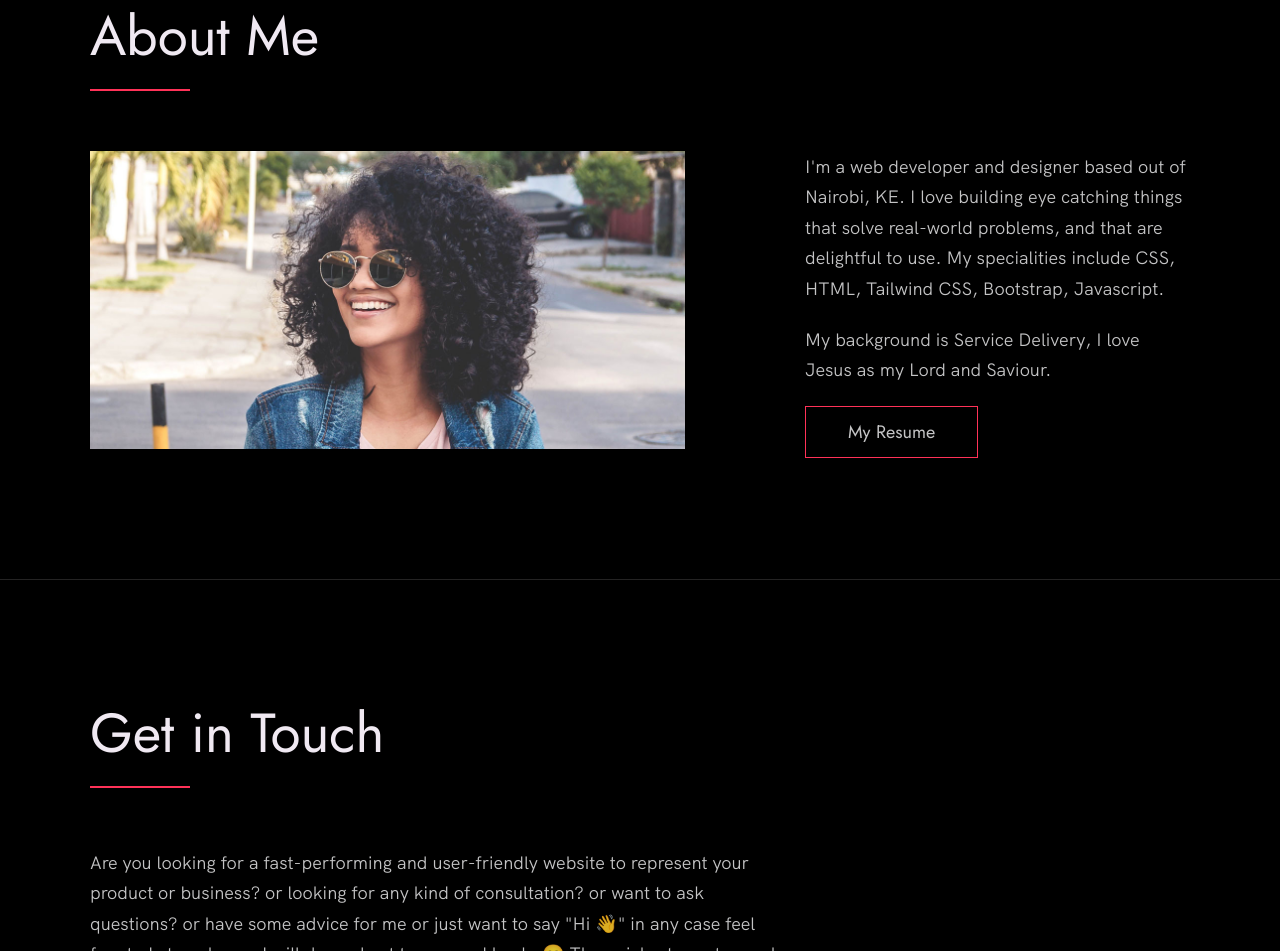
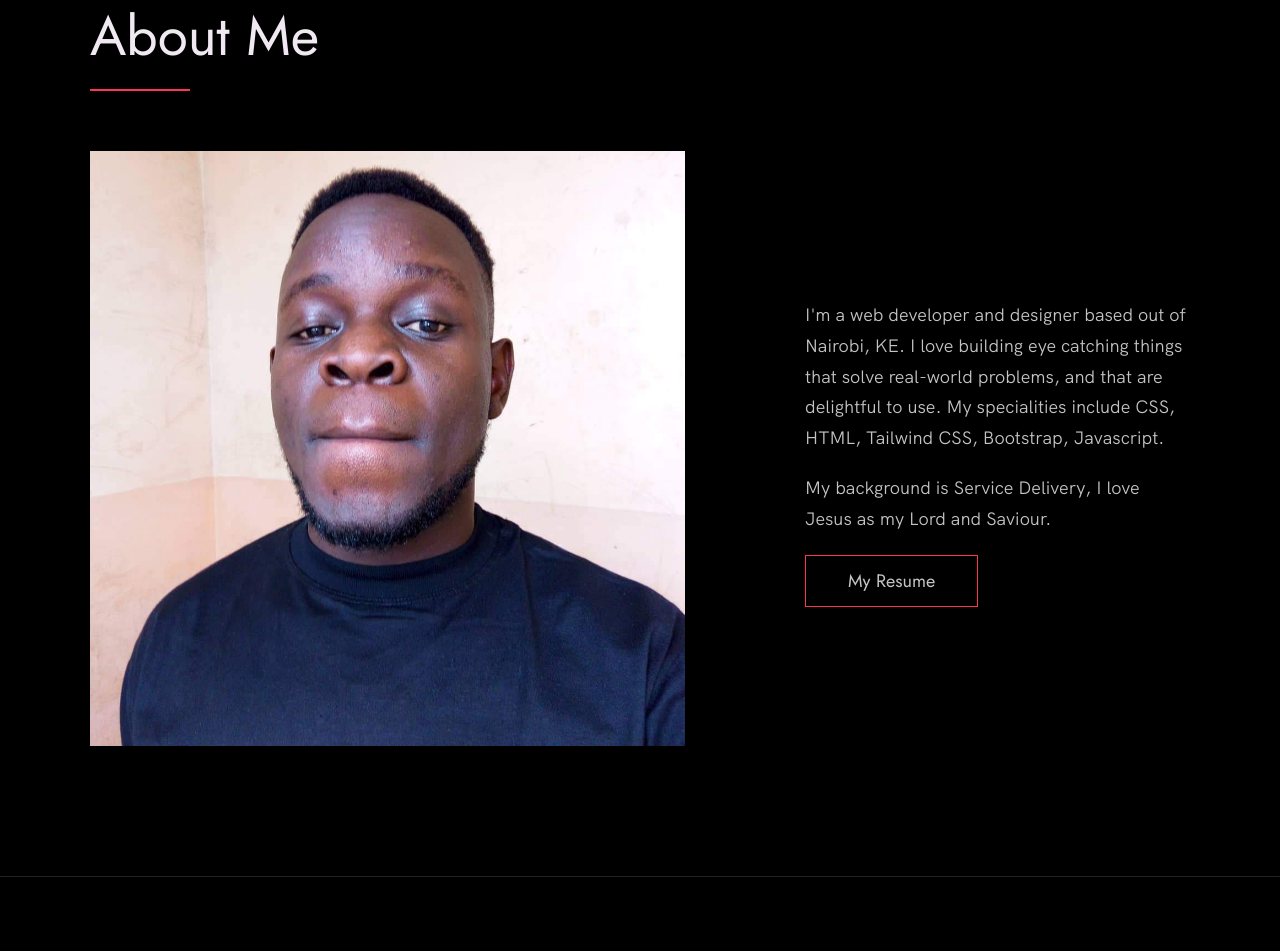
Before and after one commit to Sh13unda/Portfolio, a website built with Vite: page index.html in a window 1280 px wide. Shown: the part 2752-3703 px from the top of the page. Built offline with nearby package versions, Linux system fonts and the light colour scheme.

Commit message:
Removed jane.jpg replaced with jar.jpg

```diff
--- a/index.html
+++ b/index.html
@@ -194,7 +194,7 @@
 
           <div class="about__photo-container">
             <!-- Add a nice photo of yourself -->
-            <img class="about__photo" src="./images/jane.jpg" alt="" />
+            <img class="about__photo" src="./images/jar.jpg" alt="" />
           </div>
         </div>
       </div>
```
Also changed, not shown: images/jar.jpg (added).
